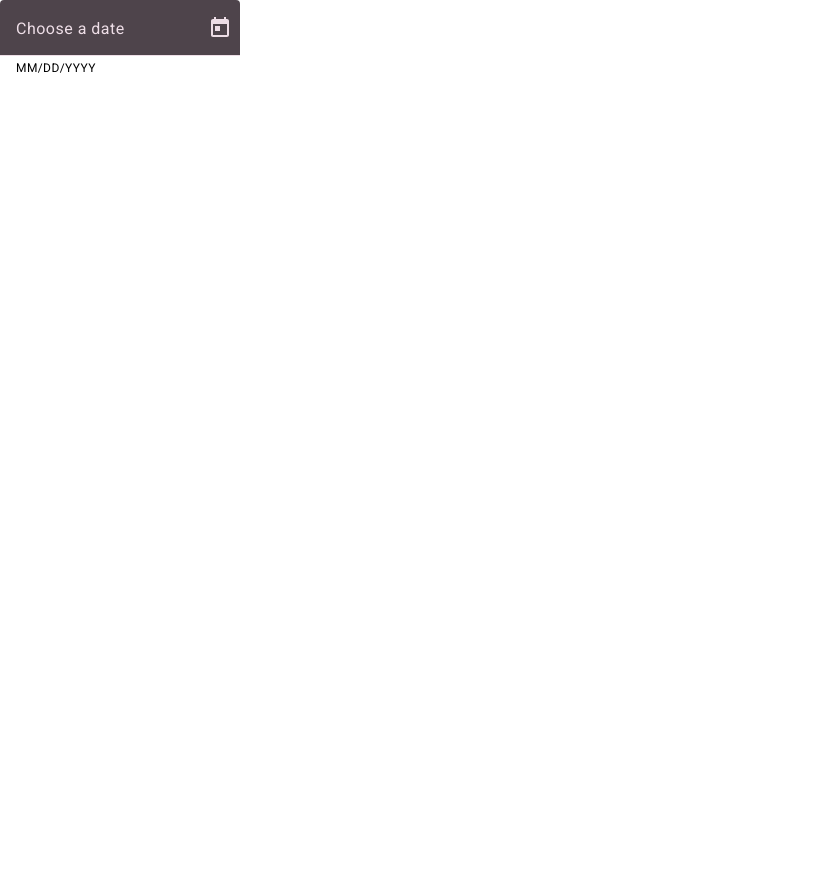
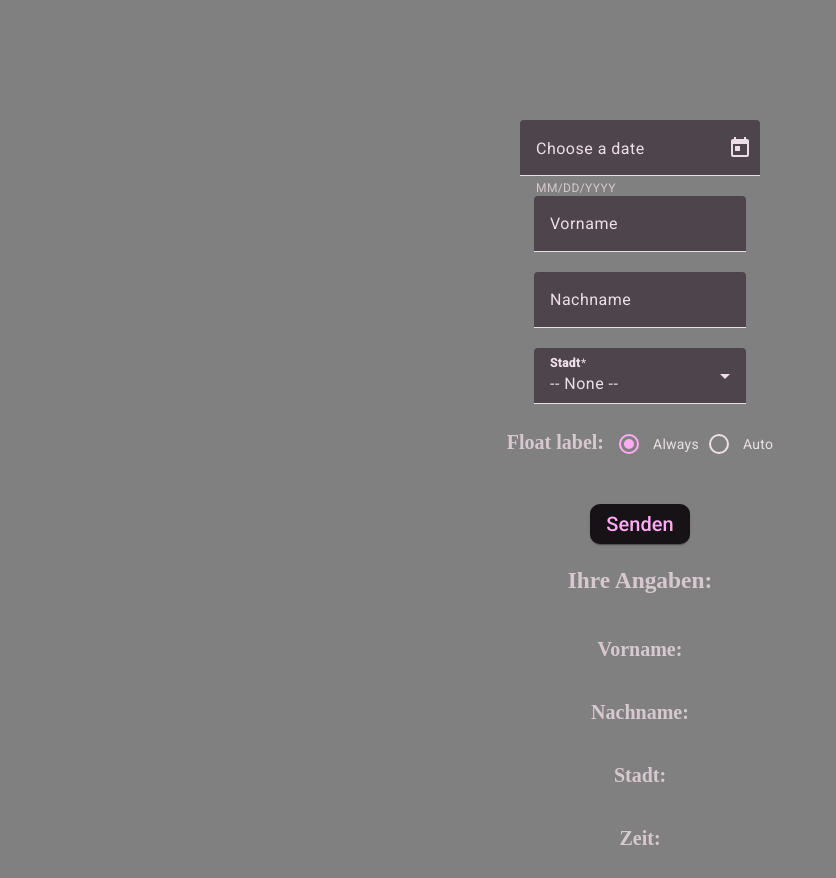
Before and after one commit to pasichnykTetiana-create/my-angular-app, an Angular app: page / in a window 1280 px wide. Shown: the whole page, without its empty margins (0-836 px from the left). Before the commit the page ends 800 px from the top, so only its background shows below. Built offline with nearby package versions, Linux system fonts and the light colour scheme.

Commit message:
feat: Anzeige der vom Benutzer eingegebenen Daten auf der Seite hinzugefügt

```diff
--- a/src/app/app.component.ts
+++ b/src/app/app.component.ts
@@ -1,7 +1,6 @@
 import { Component } from '@angular/core';
 import { RouterOutlet } from '@angular/router';
 import { MaterialCardComponent } from '../components/material-card/material-card.component';
-
 
 
 @Component({
--- a/src/components/material-card/material-card.component.html
+++ b/src/components/material-card/material-card.component.html
@@ -1,7 +1,57 @@
+
+
+<div class="example-container">
+
+  <form [formGroup]="profileForm" (ngSubmit)="onSubmit()">
+
+
+    <div class="example-form-fields">
       <mat-form-field>
         <mat-label>Choose a date</mat-label>
-  <input matInput [matDatepicker]="picker">
+        <input matInput [matDatepicker]="picker"  formControlName="zeit">
         <mat-hint>MM/DD/YYYY</mat-hint>
         <mat-datepicker-toggle matIconSuffix [for]="picker"></mat-datepicker-toggle>
         <mat-datepicker #picker></mat-datepicker>
       </mat-form-field>
+      <mat-form-field [hideRequiredMarker]="hideRequired()" [floatLabel]="floatLabel()">
+        <input matInput placeholder="Vorname" required type="text" formControlName="vorName"/>
+      </mat-form-field>
+
+      <mat-form-field [floatLabel]="floatLabel()">
+        <input matInput placeholder="Nachname" type="text" formControlName="nachName" />
+      </mat-form-field>
+
+      <mat-form-field [hideRequiredMarker]="hideRequired()" [floatLabel]="floatLabel()">
+        <mat-label><strong>Stadt</strong></mat-label>
+        <mat-select required formControlName="stadt">
+          <mat-option value="">-- None --</mat-option>
+          <mat-option value="Hannover">Hannover</mat-option>
+          <mat-option value="Berlin">Berlin</mat-option>
+          <mat-option value="Laatzen">Laatzen</mat-option>
+        </mat-select>
+      </mat-form-field>
+
+      <div>
+        <label>Float label: </label>
+        <mat-radio-group [formControl]="floatLabelControl">
+          <mat-radio-button value="always">Always</mat-radio-button>
+          <mat-radio-button value="auto">Auto</mat-radio-button>
+        </mat-radio-group>
+      </div>
+
+      <div class="example-button-row">
+        <button type="submit" class="mat-raised-button" mat-raised-button>Senden</button>
+      </div>
+
+    </div>
+  </form>
+</div>
+
+
+<div  class="saved-data">
+  <h3>Ihre Angaben:</h3>
+  <p><strong>Vorname:</strong> {{submitInput?.vorName}}</p>
+  <p><strong>Nachname:</strong> {{submitInput?.nachName}} </p>
+  <p><strong>Stadt:</strong> {{submitInput?.stadt}}</p>
+  <p><strong>Zeit:</strong> {{submitInput?.zeit}} </p>
+</div>
--- a/src/components/material-card/material-card.component.scss
+++ b/src/components/material-card/material-card.component.scss
@@ -0,0 +1,20 @@
+.example-form-fields  {
+  display: flex;
+  flex-direction: column;
+  align-items: center;
+
+}
+
+.saved-data{
+  display: flex;
+  flex-direction: column;
+  align-items: center;
+
+}
+.mat-raised-button{
+  width: 100px;
+  border-radius: 10px;
+  font-size: 20px;
+  background: #4c4549;
+  margin-top: 40px;
+}
--- a/src/components/material-card/material-card.component.ts
+++ b/src/components/material-card/material-card.component.ts
@@ -1,24 +1,77 @@
-import { Component, ChangeDetectionStrategy } from '@angular/core';
-import { MatDatepickerModule } from '@angular/material/datepicker';
+import { ChangeDetectionStrategy, Component, inject } from '@angular/core';
+import { FormBuilder, FormControl, FormGroup, ReactiveFormsModule } from '@angular/forms';
+import { MatCheckboxModule } from '@angular/material/checkbox';
+import { FloatLabelType, MatFormFieldModule } from '@angular/material/form-field';
+import { MatIconModule } from '@angular/material/icon';
 import { MatInputModule } from '@angular/material/input';
-import { MatFormFieldModule } from '@angular/material/form-field';
-import { MatNativeDateModule } from '@angular/material/core';
+import { MatRadioModule } from '@angular/material/radio';
+import { MatSelectModule } from '@angular/material/select';
 import { MatButtonModule } from '@angular/material/button';
 import { MatToolbarModule } from '@angular/material/toolbar';
+import { MatNativeDateModule } from '@angular/material/core';
+import { MatDatepickerModule } from '@angular/material/datepicker';
+import { map } from 'rxjs/operators';
+import { toSignal } from '@angular/core/rxjs-interop';
+import { MatDividerModule } from '@angular/material/divider';
 
 @Component({
   selector: 'app-material-card',
-  standalone: true,
   imports: [
+    ReactiveFormsModule,
+    MatCheckboxModule,
+    MatRadioModule,
     MatFormFieldModule,
     MatInputModule,
-    MatDatepickerModule,
+    MatSelectModule,
+    MatIconModule,
     MatButtonModule,
     MatToolbarModule,
     MatNativeDateModule,
+    MatDatepickerModule,
+    MatDividerModule
   ],
   templateUrl: './material-card.component.html',
   styleUrls: ['./material-card.component.scss'],
   changeDetection: ChangeDetectionStrategy.OnPush,
 })
-export class MaterialCardComponent {}
+export class MaterialCardComponent {
+
+  readonly hideRequiredControl = new FormControl(true);
+  readonly floatLabelControl = new FormControl('always' as FloatLabelType);
+  readonly options = inject(FormBuilder).group({
+    hideRequired: this.hideRequiredControl,
+    floatLabel: this.floatLabelControl,
+  });
+
+  protected readonly hideRequired = toSignal(this.hideRequiredControl.valueChanges);
+  protected readonly floatLabel = toSignal(
+    this.floatLabelControl.valueChanges.pipe(map(v => v || 'always')),
+    {initialValue: 'always'}
+  );
+
+
+  profileForm = new FormGroup({
+    vorName: new FormControl(''),
+    nachName: new FormControl(''),
+    stadt: new FormControl(''),
+    zeit: new FormControl(''),
+  });
+
+
+  submitInput: any = {}
+
+
+  onSubmit() {
+    const formData = this.profileForm.value;
+
+
+    if (formData.zeit) {
+      const dateObj = new Date(formData.zeit);
+      formData.zeit = dateObj.toLocaleDateString('de-Uk');
+    }
+
+    this.submitInput = formData;
+    console.log(this.submitInput);
+  }
+
+}
--- a/src/styles.scss
+++ b/src/styles.scss
@@ -1,4 +1,8 @@
-/* You can add global styles to this file, and also import other style files */
+body{
 
-html, body { height: 100%; }
-body { margin: 0; font-family: Roboto, "Helvetica Neue", sans-serif; }
+  background: grey;
+  font-weight: bold;
+  font-size: 20px;
+  margin-top: 120px;
+  color: #d7c8cf;
+}
```
Also changed, not shown: src/app/app.component.html (line endings or trailing spaces), src/app/app.config.ts (line endings or trailing spaces). Lines whose indentation alone changed are shown as unchanged.
